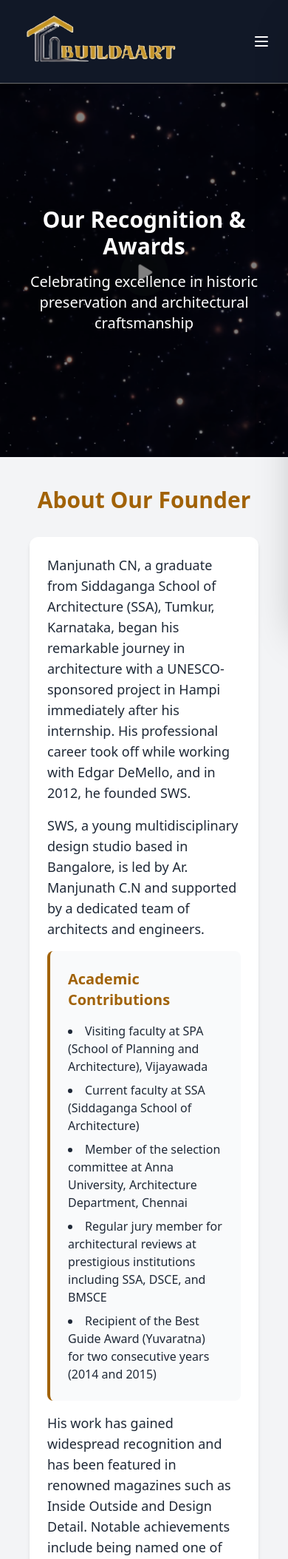
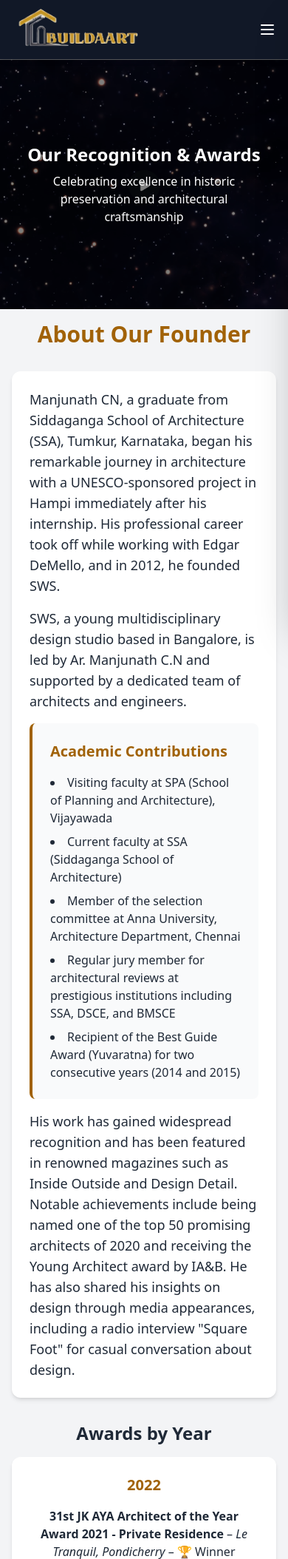
Before and after one commit to Codematesltd/buildart, a Flask app: page /awards in a window 390 px wide. Shown: the top 2108 px of the page at 74% size. Run offline with Flask 3, Linux system fonts and the light colour scheme; some libraries are stand-ins or nearby versions.

Commit message:
mobile compatibality added

```diff
--- a/templates/awards.html
+++ b/templates/awards.html
@@ -5,15 +5,15 @@
 {% block content %}
 <!-- Awards Hero Section -->
 <section class="relative">
-    <img src="\static\images\award.png" alt="Award Background" class="w-full h-[60vh] object-cover">
-    <div class="absolute inset-0 bg-black bg-opacity-50 flex flex-col justify-center items-center p-10 md:p-20 text-white">
-        <h1 class="text-3xl md:text-5xl font-bold mb-4 text-center">Our Recognition & Awards</h1>
-        <p class="text-xl max-w-2xl text-center">Celebrating excellence in historic preservation and architectural craftsmanship</p>
+    <img src="\static\images\award.png" alt="Award Background" class="w-full h-[40vh] sm:h-[50vh] md:h-[60vh] object-cover">
+    <div class="absolute inset-0 bg-black bg-opacity-50 flex flex-col justify-center items-center p-4 sm:p-10 md:p-20 text-white">
+        <h1 class="text-2xl sm:text-3xl md:text-5xl font-bold mb-2 sm:mb-4 text-center">Our Recognition & Awards</h1>
+        <p class="text-base sm:text-lg md:text-xl max-w-2xl text-center px-4">Celebrating excellence in historic preservation and architectural craftsmanship</p>
     </div>
 </section>
 
 <!-- Founder Biography Section -->
-<section class="p-10 bg-gray-100 text-gray-800">
+<section class="p-4 sm:p-6 md:p-10 bg-gray-100 text-gray-800">
     <div class="max-w-4xl mx-auto space-y-6">
         <h2 class="text-3xl font-bold mb-8 text-center text-yellow-700">About Our Founder</h2>
         <div class="bg-white shadow-md rounded-xl p-6 space-y-4">
@@ -39,7 +39,7 @@
 
 <!-- Admin Award Form - Only visible to admins -->
 {% if current_user.is_authenticated %}
-<section class="p-10 bg-gray-100">
+<section class="p-4 sm:p-6 md:p-10 bg-gray-100">
     <div class="max-w-4xl mx-auto">
         <div class="bg-white shadow-md rounded-xl p-8">
             <h2 class="text-2xl font-bold mb-6 text-yellow-700">Add New Award</h2>
@@ -73,9 +73,9 @@
 {% endif %}
 
 <!-- Awards by Year Section -->
-<section class="p-10 bg-gray-100 text-gray-800">
-  <h2 class="text-3xl font-bold mb-8 text-center">Awards by Year</h2>
-  <div class="space-y-8" id="awardsContainer">
+<section class="p-4 sm:p-6 md:p-10 bg-gray-100 text-gray-800">
+    <h2 class="text-2xl sm:text-3xl font-bold mb-4 sm:mb-8 text-center">Awards by Year</h2>
+    <div class="space-y-4 sm:space-y-8" id="awardsContainer">
 
     <!-- 2022 -->
     <div class="bg-white shadow-md rounded-xl p-6 text-center  justify-center" data-year="2022">
@@ -147,52 +147,61 @@
 </section>
 
 <!-- Image Gallery Section -->
-<section class="p-10 bg-white">
-  <h2 class="text-3xl font-bold mb-8 text-center text-yellow-700">Project Gallery</h2>
-  <div class="grid grid-cols-1 md:grid-cols-3 gap-4 max-w-6xl mx-auto">
-    <!-- Individual award images -->
+<section class="p-4 sm:p-6 md:p-10 bg-white">
+    <h2 class="text-2xl sm:text-3xl font-bold mb-4 sm:mb-8 text-center text-yellow-700">Project Gallery</h2>
+    <div class="grid grid-cols-1 sm:grid-cols-2 md:grid-cols-3 gap-3 sm:gap-4 max-w-6xl mx-auto">
         <div class="cursor-pointer overflow-hidden rounded-lg shadow-md" onclick="openModal('/static/images/awards/award1.jpg')">
-      <img src="/static/images/awards/award1.jpg" alt="Le Tranquil, Pondicherry" class="w-full h-64 object-cover hover:scale-110 transition-transform duration-300">
+            <img src="/static/images/awards/award1.jpg" alt="Le Tranquil, Pondicherry"
+                class="w-full h-48 sm:h-56 md:h-64 object-cover hover:scale-110 transition-transform duration-300">
         </div>
 
         <div class="cursor-pointer overflow-hidden rounded-lg shadow-md" onclick="openModal('/static/images/awards/award2.jpg')">
-      <img src="/static/images/awards/award2.jpg" alt="Transient Nest, Bengaluru" class="w-full h-64 object-cover hover:scale-110 transition-transform duration-300">
+            <img src="/static/images/awards/award2.jpg" alt="Transient Nest, Bengaluru"
+                class="w-full h-48 sm:h-56 md:h-64 object-cover hover:scale-110 transition-transform duration-300">
         </div>
 
         <div class="cursor-pointer overflow-hidden rounded-lg shadow-md" onclick="openModal('/static/images/awards/award3.jpg')">
-      <img src="/static/images/awards/award3.jpg" alt="Aarohana, Mysore" class="w-full h-64 object-cover hover:scale-110 transition-transform duration-300">
+            <img src="/static/images/awards/award3.jpg" alt="Aarohana, Mysore"
+                class="w-full h-48 sm:h-56 md:h-64 object-cover hover:scale-110 transition-transform duration-300">
         </div>
 
         <div class="cursor-pointer overflow-hidden rounded-lg shadow-md" onclick="openModal('/static/images/awards/award4.jpg')">
-      <img src="/static/images/awards/award4.jpg" alt="Sankalpa, Nelamangala" class="w-full h-64 object-cover hover:scale-110 transition-transform duration-300">
+            <img src="/static/images/awards/award4.jpg" alt="Sankalpa, Nelamangala"
+                class="w-full h-48 sm:h-56 md:h-64 object-cover hover:scale-110 transition-transform duration-300">
         </div>
 
         <div class="cursor-pointer overflow-hidden rounded-lg shadow-md" onclick="openModal('/static/images/awards/award5.jpg')">
-      <img src="/static/images/awards/award5.jpg" alt="Casa Lux, Tumakuru" class="w-full h-64 object-cover hover:scale-110 transition-transform duration-300">
+            <img src="/static/images/awards/award5.jpg" alt="Casa Lux, Tumakuru"
+                class="w-full h-48 sm:h-56 md:h-64 object-cover hover:scale-110 transition-transform duration-300">
         </div>
 
         <div class="cursor-pointer overflow-hidden rounded-lg shadow-md" onclick="openModal('/static/images/awards/award6.jpg')">
-      <img src="/static/images/awards/award6.jpg" alt="Urban Envelope, Tumakuru" class="w-full h-64 object-cover hover:scale-110 transition-transform duration-300">
+            <img src="/static/images/awards/award6.jpg" alt="Urban Envelope, Tumakuru"
+                class="w-full h-48 sm:h-56 md:h-64 object-cover hover:scale-110 transition-transform duration-300">
         </div>
 
         <div class="cursor-pointer overflow-hidden rounded-lg shadow-md" onclick="openModal('/static/images/awards/award7.jpg')">
-      <img src="/static/images/awards/award7.jpg" alt="Project V3, Hosur" class="w-full h-64 object-cover hover:scale-110 transition-transform duration-300">
+            <img src="/static/images/awards/award7.jpg" alt="Project V3, Hosur"
+                class="w-full h-48 sm:h-56 md:h-64 object-cover hover:scale-110 transition-transform duration-300">
         </div>
 
         <div class="cursor-pointer overflow-hidden rounded-lg shadow-md" onclick="openModal('/static/images/awards/award8.jpg')">
-      <img src="/static/images/awards/award8.jpg" alt="The TCC, Tumakuru" class="w-full h-64 object-cover hover:scale-110 transition-transform duration-300">
+            <img src="/static/images/awards/award8.jpg" alt="The TCC, Tumakuru"
+                class="w-full h-48 sm:h-56 md:h-64 object-cover hover:scale-110 transition-transform duration-300">
         </div>
+
         <div class="cursor-pointer overflow-hidden rounded-lg shadow-md" onclick="openModal('/static/images/awards/award9.jpg')">
-      <img src="/static/images/awards/award9.jpg" alt="House Hemanth, Tumakuru" class="w-full h-64 object-cover hover:scale-110 transition-transform duration-300">
+            <img src="/static/images/awards/award9.jpg" alt="House Hemanth, Tumakuru"
+                class="w-full h-48 sm:h-56 md:h-64 object-cover hover:scale-110 transition-transform duration-300">
         </div>
     </div>
 </section>
 
 <!-- Modal for image popup -->
-<div id="imageModal" class="hidden fixed inset-0 z-50 bg-black bg-opacity-75 flex items-center justify-center p-4">
-  <div class="relative">
-    <button onclick="closeModal()" class="absolute -top-10 right-0 text-white text-3xl">&times;</button>
-    <img id="modalImage" src="" alt="Enlarged project image" class="max-w-full max-h-[90vh] object-contain">
+<div id="imageModal" class="hidden fixed inset-0 z-50 bg-black bg-opacity-75 flex items-center justify-center p-2 sm:p-4">
+    <div class="relative max-w-[95vw] sm:max-w-[90vw] md:max-w-[85vw]">
+        <button onclick="closeModal()" class="absolute -top-8 sm:-top-10 right-0 text-white text-2xl sm:text-3xl">&times;</button>
+        <img id="modalImage" src="" alt="Enlarged project image" class="max-w-full max-h-[85vh] sm:max-h-[90vh] object-contain">
     </div>
 </div>
 
--- a/templates/base.html
+++ b/templates/base.html
@@ -2,7 +2,7 @@
 <html lang="en">
 <head>
   <meta charset="UTF-8" />
-  <meta name="viewport" content="width=device-width, initial-scale=1.0" />
+  <meta name="viewport" content="width=device-width, initial-scale=1.0, maximum-scale=1.0, user-scalable=no" />
   <meta http-equiv="Content-Security-Policy" content="default-src 'self'; script-src 'self' 'unsafe-inline' cdn.tailwindcss.com; style-src 'self' 'unsafe-inline'; img-src 'self' data:;">
   <title>{% block title %}Buildaart Construction{% endblock %}</title>
   <script src="https://cdn.tailwindcss.com"></script>
@@ -13,12 +13,12 @@
   </style>
   {% block styles %}{% endblock %}
 </head>
-<body class="bg-white text-gray-800 flex flex-col min-h-screen">
+<body class="bg-white text-gray-800 flex flex-col min-h-screen overflow-x-hidden">
   <!-- Navbar -->
-  <header class="flex justify-between items-center px-6 py-4 shadow-md sticky top-0 bg-gray-900 z-50">
+  <header class="flex justify-between items-center px-4 sm:px-6 py-2 sm:py-4 shadow-md sticky top-0 bg-gray-900 z-50">
 
-    <a href="{{ url_for('main.index') }}">
-      <img src="\static\images\logo.png" alt="Buildaart Logo" class="h-20">
+    <a href="{{ url_for('main.index') }}" class="flex-shrink-0">
+      <img src="\static\images\logo.png" alt="Buildaart Logo" class="h-16 sm:h-20">
     </a>
 
     <!-- Hamburger Menu Button -->
@@ -67,9 +67,9 @@
   </main>
 
   <!-- Footer -->
-  <footer class="bg-gray-900 text-white py-8">
-    <div class="container mx-auto px-6">
-      <div class="grid grid-cols-1 md:grid-cols-4 gap-8">
+  <footer class="bg-gray-900 text-white py-6 sm:py-8">
+    <div class="container mx-auto px-4 sm:px-6">
+      <div class="grid grid-cols-1 sm:grid-cols-2 md:grid-cols-4 gap-6 sm:gap-8">
         <!-- Company Info -->
         <div text-center md:text-left>
           <h3 class="text-xl font-semibold mb-4">"Innovating the Cityscape"</h3>
```
Also changed, not shown: templates/careers.html (+5 -5 lines), templates/contact.html (+6 -6 lines), templates/index.html (+25 -25 lines), templates/enquiry.html (deleted). Lines whose indentation alone changed are shown as unchanged.
